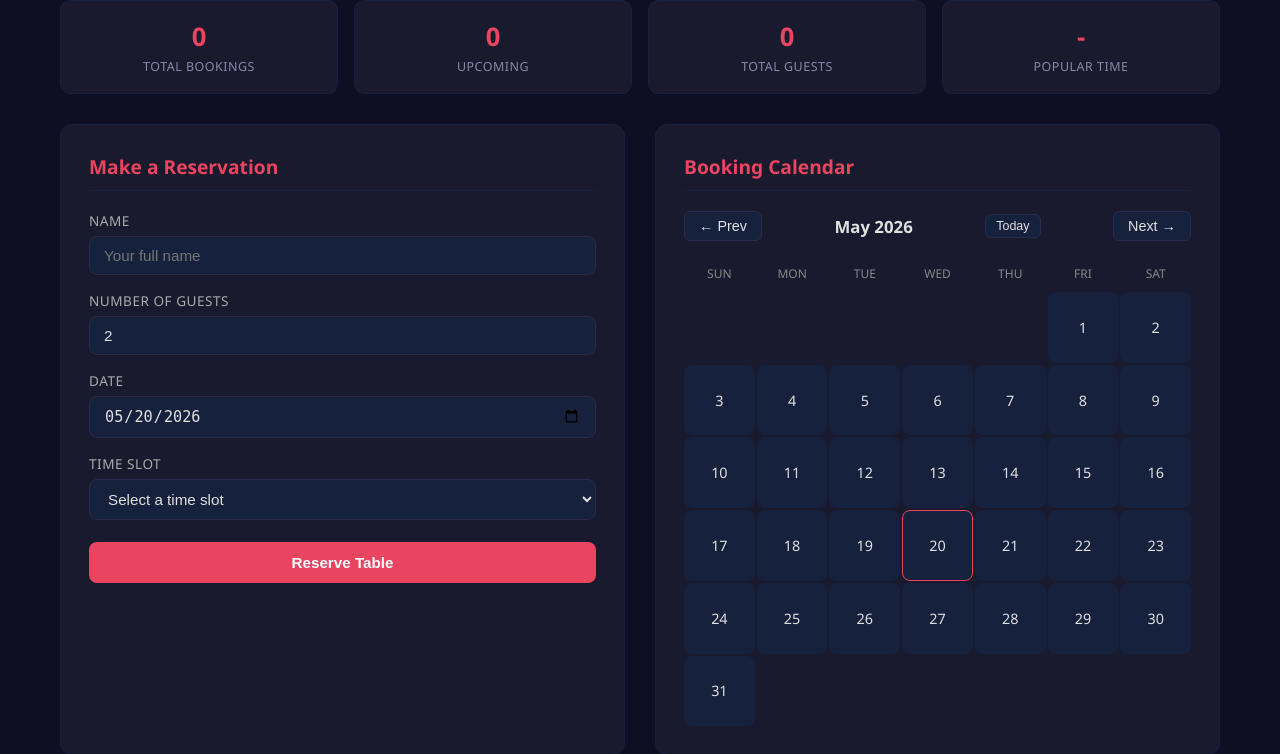
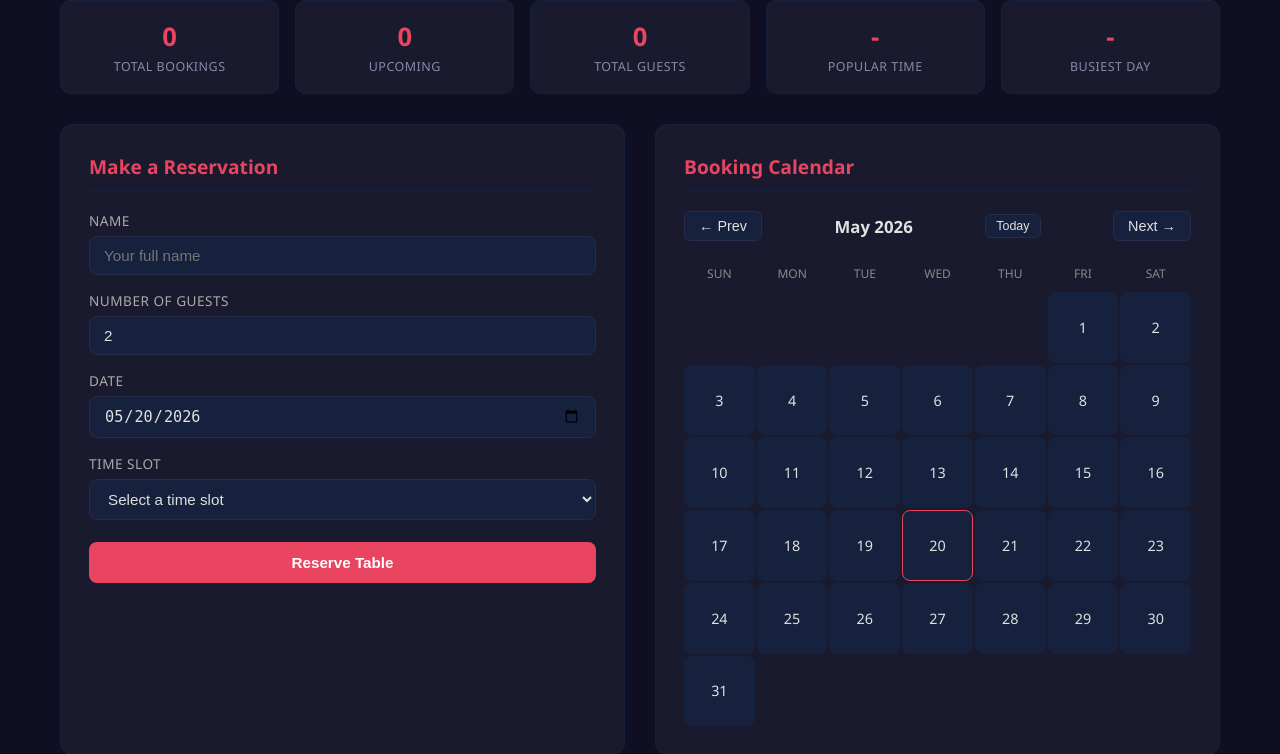
Before and after one commit to ShubhamDevops07/restaurant-booking, a Flask app: page / in a window 1280 px wide. Shown: the part 104-858 px from the top of the page. Run offline with Flask 2, Linux system fonts and the light colour scheme; data that the repository does not hold is empty.

Commit message:
Add busiest day stat card and fade-in animation to stats bar
Display the busiest_day data already returned by /api/stats in a new
fifth stat card, formatted as "Mon DD". Add a staggered fadeInUp
animation to all stat cards for a polished load experience.

https://claude.ai/code/session_01BNmpxPLQQcyPvnXPxk7Zf2

```diff
--- a/templates/index.html
+++ b/templates/index.html
@@ -224,7 +224,7 @@
             margin: 0 auto 20px;
             padding: 0 20px;
             display: grid;
-            grid-template-columns: repeat(4, 1fr);
+            grid-template-columns: repeat(5, 1fr);
             gap: 16px;
         }
         .stat-card {
@@ -246,6 +246,18 @@
             letter-spacing: 0.5px;
             margin-top: 4px;
         }
+
+        @keyframes fadeInUp {
+            from { opacity: 0; transform: translateY(12px); }
+            to { opacity: 1; transform: translateY(0); }
+        }
+        .stat-card {
+            animation: fadeInUp 0.4s ease-out both;
+        }
+        .stat-card:nth-child(2) { animation-delay: 0.06s; }
+        .stat-card:nth-child(3) { animation-delay: 0.12s; }
+        .stat-card:nth-child(4) { animation-delay: 0.18s; }
+        .stat-card:nth-child(5) { animation-delay: 0.24s; }
 
         /* Footer */
         footer {
@@ -269,7 +281,7 @@
         /* Responsive */
         @media (max-width: 768px) {
             .container { grid-template-columns: 1fr; }
-            .stats-bar { grid-template-columns: repeat(2, 1fr); }
+            .stats-bar { grid-template-columns: repeat(2, 1fr); grid-template-rows: auto; }
             footer { flex-direction: column; gap: 10px; text-align: center; }
             footer .hours { flex-direction: column; gap: 4px; }
         }
@@ -297,6 +309,10 @@
         <div class="stat-card">
             <div class="stat-value" id="statPopularTime">-</div>
             <div class="stat-label">Popular Time</div>
+        </div>
+        <div class="stat-card">
+            <div class="stat-value" id="statBusiestDay">-</div>
+            <div class="stat-label">Busiest Day</div>
         </div>
     </div>
 
@@ -409,6 +425,12 @@
                     document.getElementById('statUpcoming').textContent = data.upcoming_bookings;
                     document.getElementById('statGuests').textContent = data.total_guests;
                     document.getElementById('statPopularTime').textContent = data.popular_time || '-';
+                    if (data.busiest_day) {
+                        const bd = new Date(data.busiest_day + 'T12:00:00');
+                        document.getElementById('statBusiestDay').textContent = bd.toLocaleDateString('en-US', { month: 'short', day: 'numeric' });
+                    } else {
+                        document.getElementById('statBusiestDay').textContent = '-';
+                    }
                 });
         }
 
```
